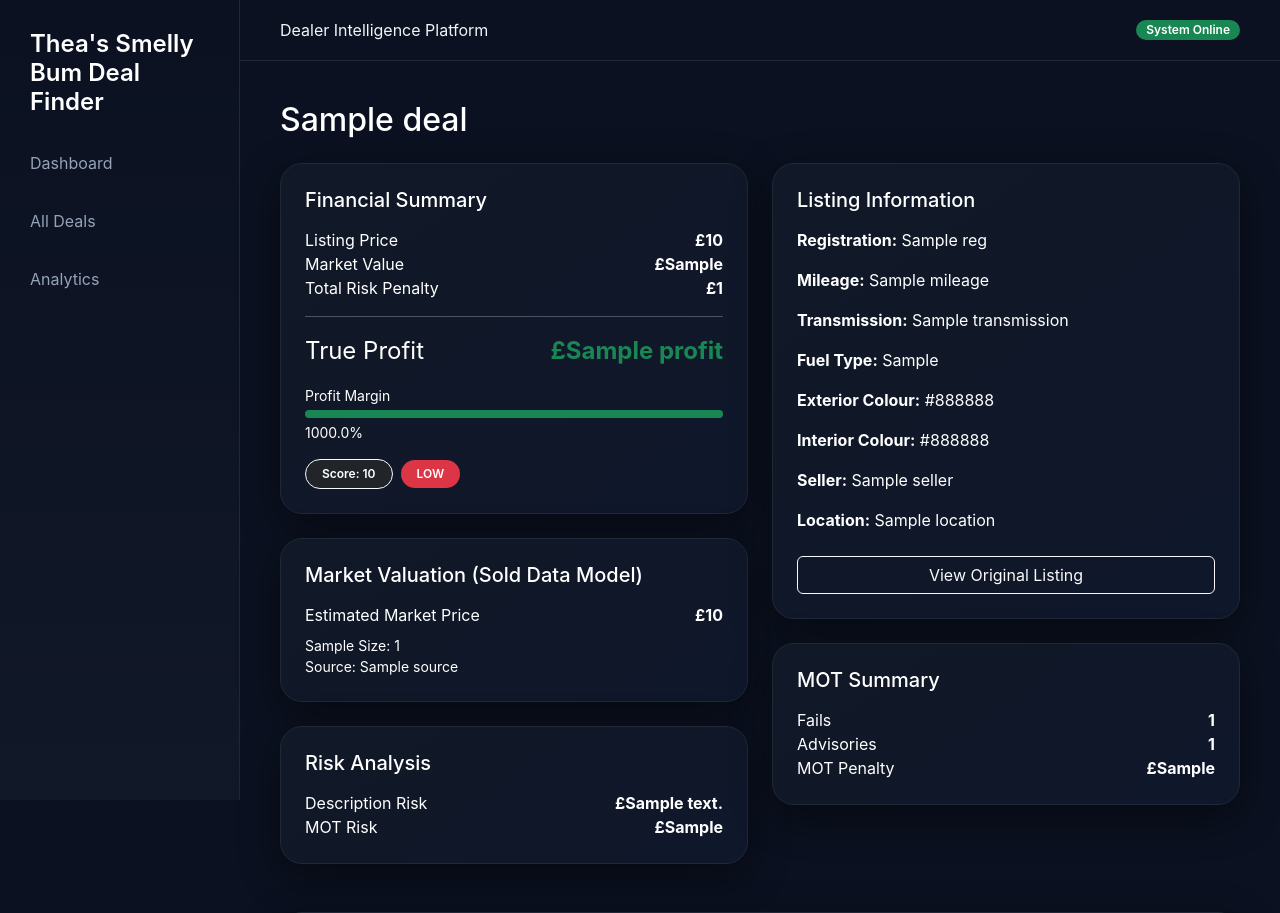
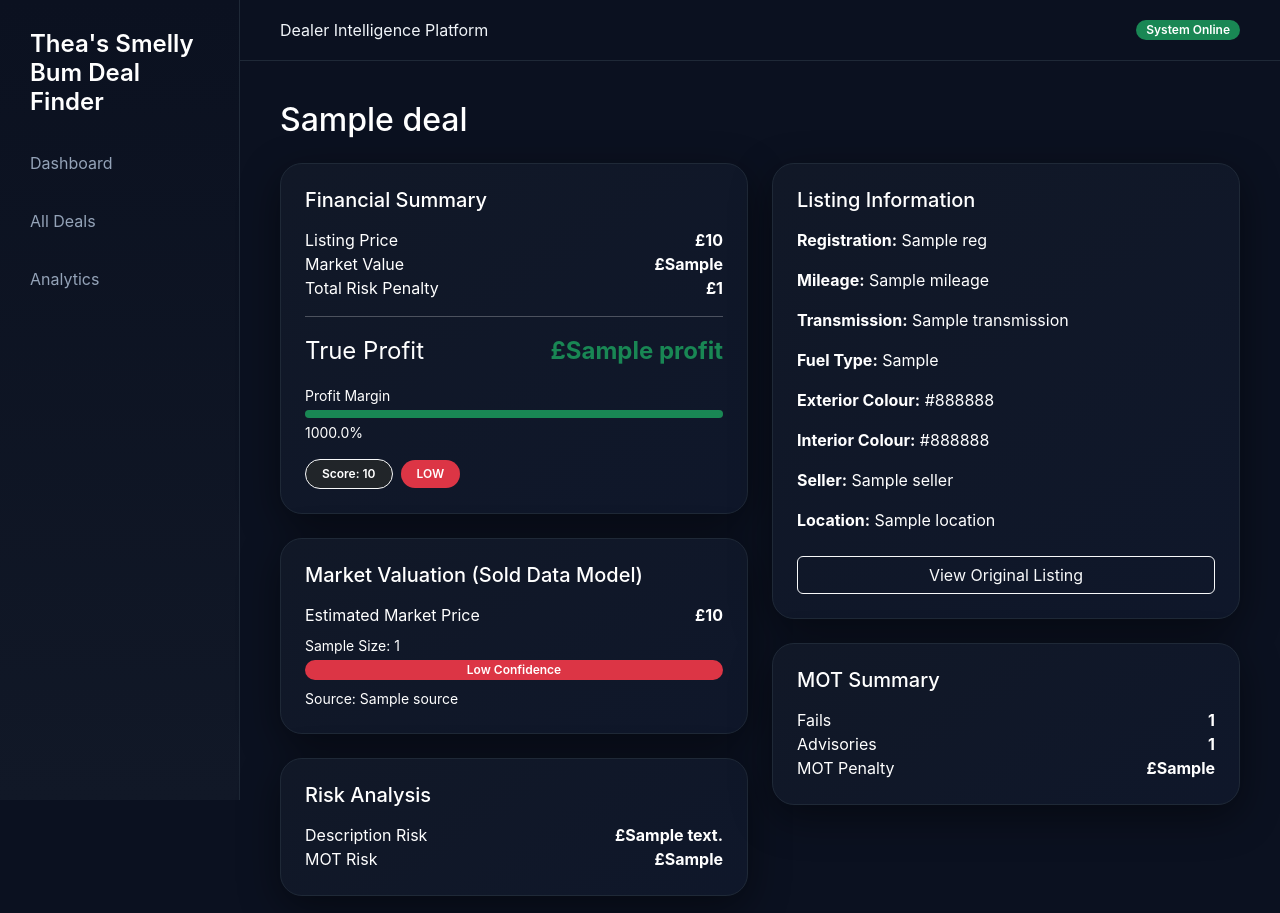
Before and after one commit to foley500/deal-finder-backend, a FastAPI app: template app/templates/deal_detail.html in a window 1280 px wide. Shown: the top 913 px of the page. Run offline with FastAPI, Linux system fonts and the light colour scheme; the template is opened without the code that fills it: most values are stand-ins (such as "Sample title", 1, 10 or a date in 2020).

Commit message:
feat: market valuation card — confidence badge, sample size, fallback debug display

```diff
--- a/app/templates/deal_detail.html
+++ b/app/templates/deal_detail.html
@@ -72,6 +72,7 @@
         </div>
 
         <!-- MARKET VALUATION -->
+        <!-- MARKET VALUATION -->
 <div class="card p-4 mb-4">
     <h5 class="mb-3">Market Valuation (Sold Data Model)</h5>
 
@@ -85,14 +86,28 @@
             Sample Size: {{ report.market_model.sample_size or 0 }}
         </div>
 
-                <div class="small text-secondary">
+        <!-- confidence badge so you can see quality at a glance -->
+        {% set conf = report.market_model.confidence or "low" %}
+        {% if conf == "high" %}
+            <span class="badge bg-success mt-1">High Confidence</span>
+        {% elif conf == "medium" %}
+            <span class="badge bg-warning text-dark mt-1">Medium Confidence</span>
+        {% else %}
+            <span class="badge bg-danger mt-1">Low Confidence</span>
+        {% endif %}
+
+        <div class="small text-secondary mt-2">
             Source: {{ report.market_model.source }}
         </div>
+
     {% else %}
-                <p>No sold data available</p>
+        <p class="text-danger mb-0">No sold data available</p>
+        <!-- shows you what data was actually passed -->
+        <div class="small text-secondary mt-1">
+            Market model returned: {{ report.market_model or "None" }}
+        </div>
     {% endif %}
 </div>
-
         <!-- RISK BREAKDOWN -->
         <div class="card p-4 mb-4">
             <h5 class="mb-3">Risk Analysis</h5>
```
Lines whose indentation alone changed are shown as unchanged.
